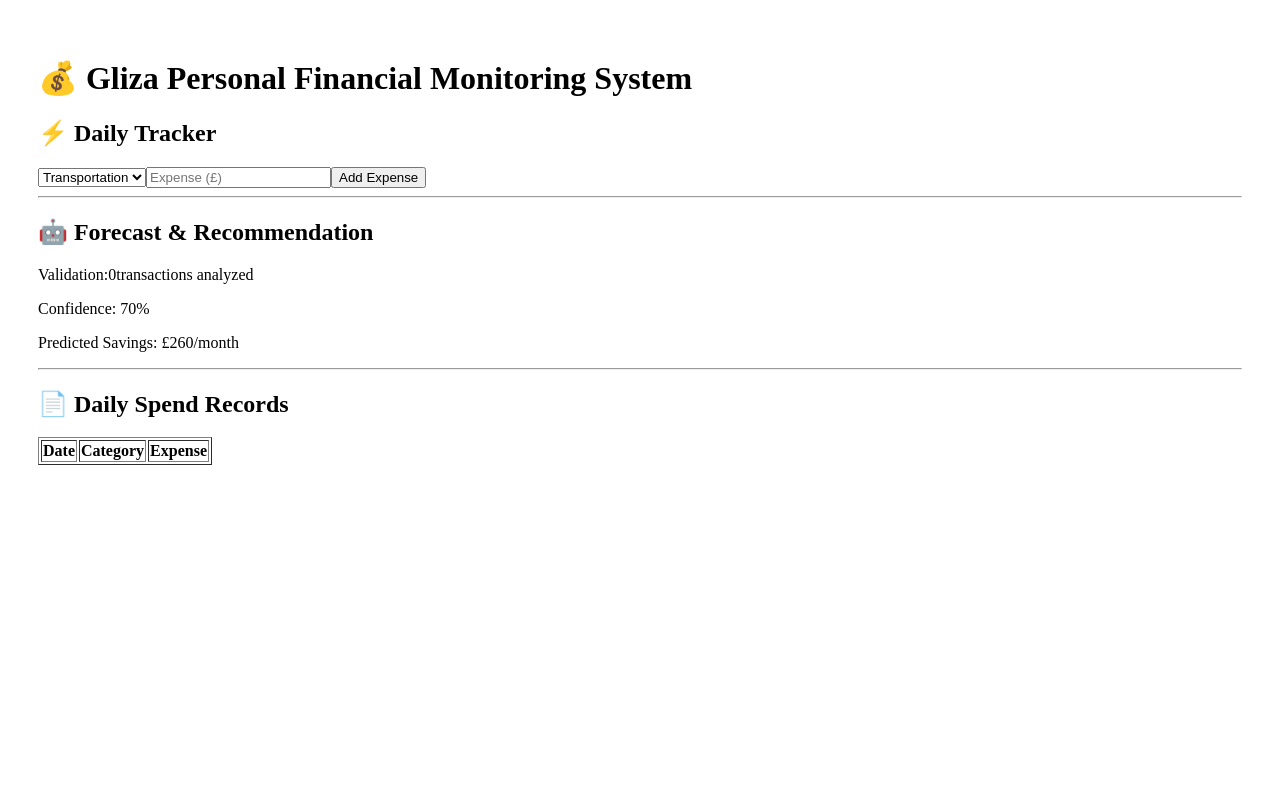
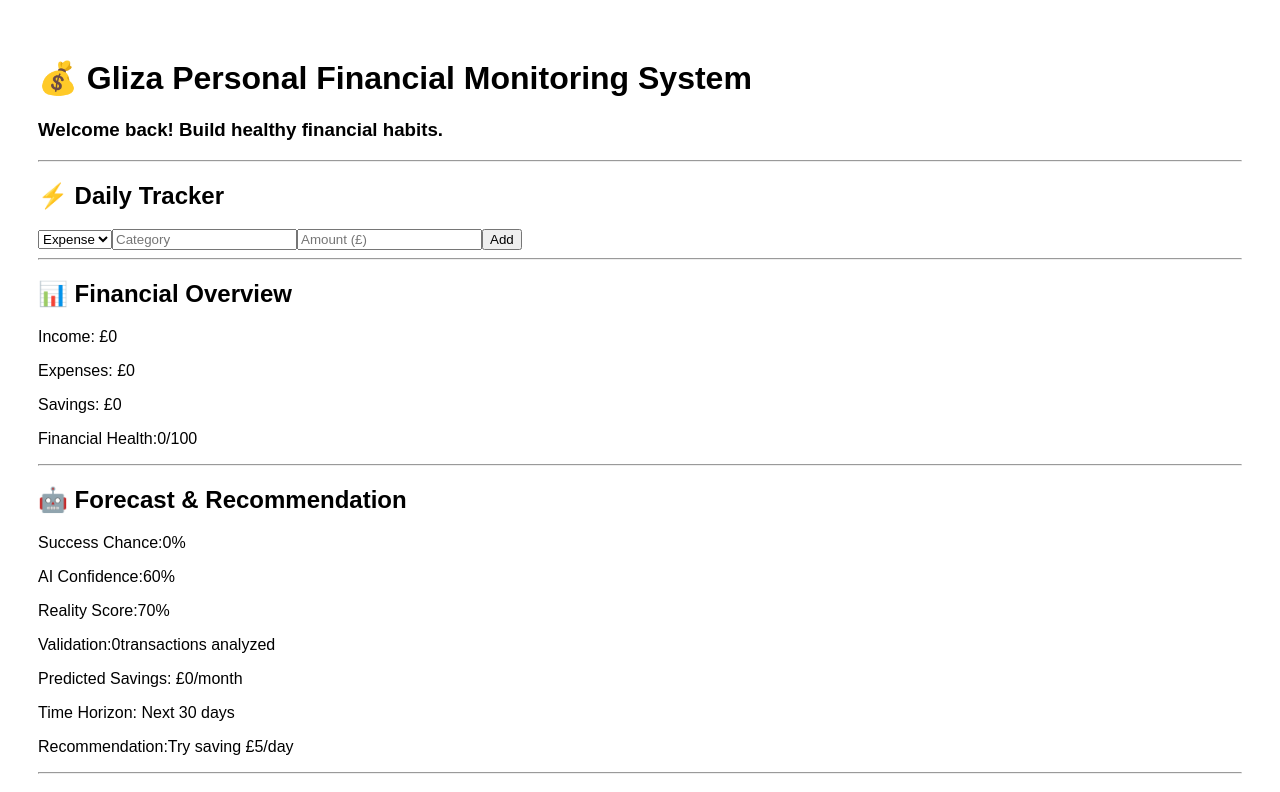
Before and after one commit to glesmaraon/budget-monitor, a React (Vite) app in the folder frontend/: page / in a window 1280 px wide. Shown: the top 792 px of the page. Built offline with nearby package versions, Linux system fonts and the light colour scheme.

Commit message:
End to End dashboard v7

```diff
--- a/frontend/src/dashboard.jsx
+++ b/frontend/src/dashboard.jsx
@@ -1,29 +1,34 @@
 import { useState } from "react";
+import * as XLSX from "xlsx";
+import { saveAs } from "file-saver";
 
 export default function Dashboard() {
 
+const [type,setType]=useState("Expense");
 const [category,setCategory]=useState("");
 const [amount,setAmount]=useState("");
 
-const [expenses,setExpenses]=useState([]);
+const [records,setRecords]=useState([]);
 
-const addExpense=()=>{
+const addTransaction=()=>{
 
-if(!amount) return;
+if(!amount || !category) return;
 
-const newExpense={
+const transaction={
 
 date:new Date().toLocaleDateString(),
 
+type,
+
 category,
 
-amount
+amount:Number(amount)
 
 };
 
-setExpenses([
-...expenses,
-newExpense
+setRecords([
+...records,
+transaction
 ]);
 
 setCategory("");
@@ -31,73 +36,220 @@ setAmount("");
 
 };
 
+const totalIncome=
+records
+.filter(x=>x.type==="Income")
+.reduce(
+(sum,x)=>sum+x.amount,
+0
+);
+
+const totalExpense=
+records
+.filter(x=>x.type==="Expense")
+.reduce(
+(sum,x)=>sum+x.amount,
+0
+);
+
+const totalSavings=
+records
+.filter(x=>x.type==="Savings")
+.reduce(
+(sum,x)=>sum+x.amount,
+0
+);
+
+const financialHealth=Math.max(
+0,
+Math.min(
+100,
+Math.round(
+((totalIncome-totalExpense)
+/(totalIncome||1))*100
+)
+)
+);
+
+const confidence=
+records.length>=20
+?90
+:records.length>=10
+?80
+:60;
+
+const realityScore=
+records.length>=20
+?90
+:70;
+
+const validation=
+records.length;
+
+const predictedSavings=
+Math.max(
+0,
+(totalIncome-totalExpense)+totalSavings
+);
+
+const recommendation=
+predictedSavings<100
+? "Try saving £5/day"
+: "You're on track 🎉";
+
+const downloadReport=()=>{
+
+const worksheet=
+XLSX.utils.json_to_sheet(records);
+
+const workbook=
+XLSX.utils.book_new();
+
+XLSX.utils.book_append_sheet(
+workbook,
+worksheet,
+"Transactions"
+);
+
+const excelBuffer=
+XLSX.write(
+workbook,
+{
+bookType:"xlsx",
+type:"array"
+}
+);
+
+saveAs(
+new Blob([excelBuffer]),
+"Gliza_Financial_Report.xlsx"
+);
+
+};
+
 return(
 
-<div style={{padding:"30px"}}>
+<div style={{
+padding:"30px",
+fontFamily:"Arial"
+}}>
 
 <h1>
 💰 Gliza Personal Financial Monitoring System
 </h1>
 
-<h2>⚡ Daily Tracker</h2>
+<h3>
+Welcome back! Build healthy financial habits.
+</h3>
+
+<hr/>
+
+<h2>
+⚡ Daily Tracker
+</h2>
 
 <select
-value={category}
+value={type}
 onChange={(e)=>
-setCategory(e.target.value)}
+setType(e.target.value)
+}
 >
 
-<option>
-Transportation
-</option>
-
-<option>
-Food
-</option>
-
-<option>
-Shopping
-</option>
-
-<option>
-Bills
-</option>
+<option>Income</option>
+<option>Expense</option>
+<option>Savings</option>
+<option>Loan</option>
 
 </select>
 
 <input
+placeholder="Category"
 
-placeholder="Expense (£)"
+value={category}
+
+onChange={(e)=>
+setCategory(e.target.value)
+}
+/>
+
+<input
+
+placeholder="Amount (£)"
 
 value={amount}
 
 onChange={(e)=>
-setAmount(e.target.value)}
+setAmount(e.target.value)
+}
+/>
 
- />
-
-<button onClick={addExpense}>
-Add Expense
+<button onClick={addTransaction}>
+Add
 </button>
 
 <hr/>
 
-<h2>🤖 Forecast & Recommendation</h2>
+<h2>
+📊 Financial Overview
+</h2>
+
+<p>
+Income: £{totalIncome}
+</p>
+
+<p>
+Expenses: £{totalExpense}
+</p>
+
+<p>
+Savings: £{totalSavings}
+</p>
+
+<p>
+Financial Health:
+{financialHealth}/100
+</p>
+
+<hr/>
+
+<h2>
+🤖 Forecast & Recommendation
+</h2>
+
+<p>
+Success Chance:
+{financialHealth}%
+</p>
+
+<p>
+AI Confidence:
+{confidence}%
+</p>
+
+<p>
+Reality Score:
+{realityScore}%
+</p>
 
 <p>
 Validation:
-{expenses.length}
+{validation}
 transactions analyzed
 </p>
 
 <p>
-Confidence:
-70%
+Predicted Savings:
+£{predictedSavings}/month
 </p>
 
 <p>
-Predicted Savings:
-£260/month
+Time Horizon:
+Next 30 days
+</p>
+
+<p>
+Recommendation:
+{recommendation}
 </p>
 
 <hr/>
@@ -106,7 +258,8 @@ Predicted Savings:
 📄 Daily Spend Records
 </h2>
 
-<table border="1">
+<table border="1"
+cellPadding="10">
 
 <thead>
 
@@ -114,9 +267,11 @@ Predicted Savings:
 
 <th>Date</th>
 
+<th>Type</th>
+
 <th>Category</th>
 
-<th>Expense</th>
+<th>Amount</th>
 
 </tr>
 
@@ -124,12 +279,14 @@ Predicted Savings:
 
 <tbody>
 
-{expenses.map(
+{records.map(
 (item,index)=>(
 
 <tr key={index}>
 
 <td>{item.date}</td>
+
+<td>{item.type}</td>
 
 <td>{item.category}</td>
 
@@ -139,11 +296,23 @@ Predicted Savings:
 
 </tr>
 
-))}
+)
+
+)}
 
 </tbody>
 
 </table>
+
+<br/>
+
+<button
+onClick={downloadReport}
+>
+
+⬇ Download Financial Report
+
+</button>
 
 </div>
 
```
